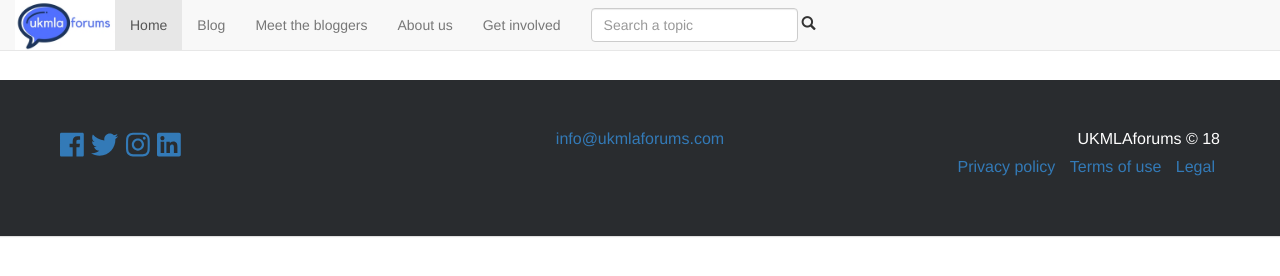
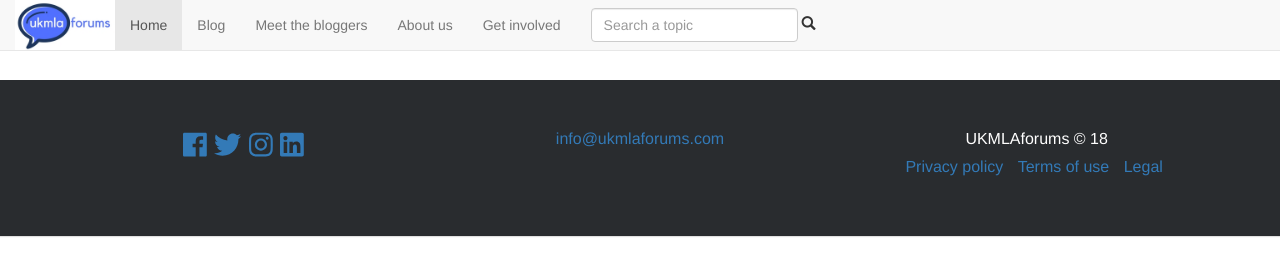
Before and after one commit to ladidadiana/mg-website, a plain HTML site: page get-involved.html in a window 1280 px wide. Drawn offline with Linux system fonts and the light colour scheme.

Commit message:
aligned footer text to center

```diff
--- a/get-involved.html
+++ b/get-involved.html
@@ -9,6 +9,7 @@
   <meta name="viewport" content="width=device-width, initial-scale=1">
   <link href="bootstrap/css/bootstrap.css" rel="stylesheet">
   <link href="css/blog-category.css" rel="stylesheet">
+
   <header>
     <nav class="navbar navbar-default navbar-fixed-top">
       <div class="container-fluid">
@@ -41,7 +42,7 @@
 
   <footer>
     <div class="row">
-      <div class="footer-icons col-lg-4 col-md-4 col-xs-12 text-left">
+      <div class="footer-icons col-lg-4 col-md-4 col-xs-12 text-center">
         <a href="https://www.facebook.com/ukmlaforums/"><i class="fab fa-facebook"></i></a>
         <a href="https://www.twitter.com/ukmlaforums/"><i class="fab fa-twitter"></i></a>
         <a href="https://www.instagram.com/ukmlaforums/"><i class="fab fa-instagram"></i></a>
@@ -50,7 +51,7 @@
       <div class="col-lg-4 col-md-4 col-xs-12 text-center">
         <a href="mailto:info@ukmlaforums.com"> <p>info@ukmlaforums.com </p></a>
       </div>
-      <div class="footer-boring col-lg-4 col-md-4 col-xs-12 text-right">
+      <div class="footer-boring col-lg-4 col-md-4 col-xs-12 text-center">
         <p> UKMLAforums &copy 18 </p>
         <ul class="list-inline">
           <li><a href="#"> Privacy policy </a> </li>
```
Also changed, not shown: Opinions-1.html (+2 -2 lines), Productivity-1.html (+2 -2 lines), Productivity-2.html (+2 -2 lines), Productivity-3.html (+2 -2 lines), Top5Series-1.html (+2 -2 lines), Top5Series-2.html (+2 -2 lines), Top5Series-3.html (+2 -2 lines), UKMLA-News.html (+2 -2 lines), index.html (+2 -2 lines), meet-the-bloggers.html (+2 -2 lines), opinion.html (+2 -2 lines), policy-politics.html (+2 -2 lines), productivity.html (+2 -2 lines), top-5.html (+2 -2 lines).
